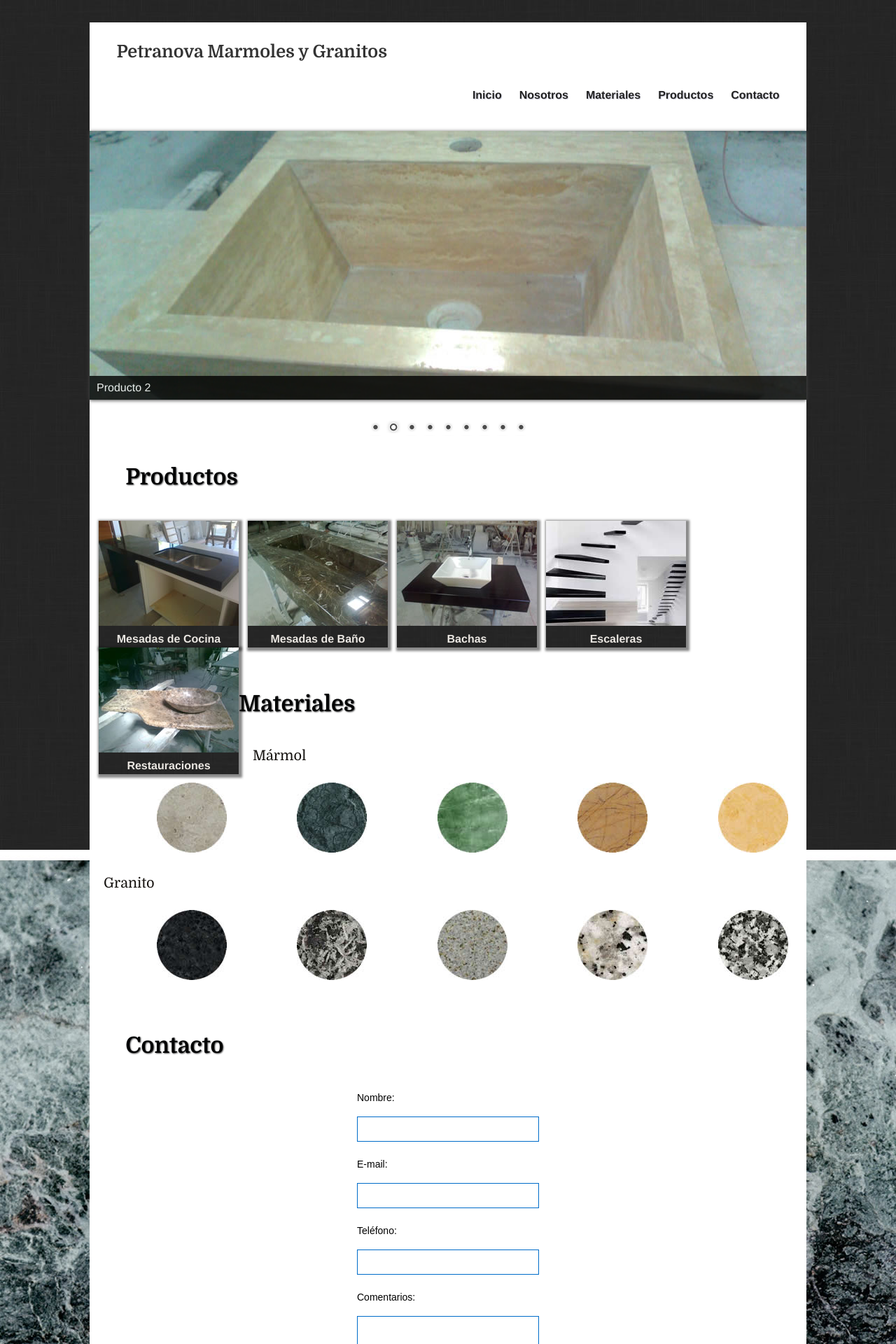
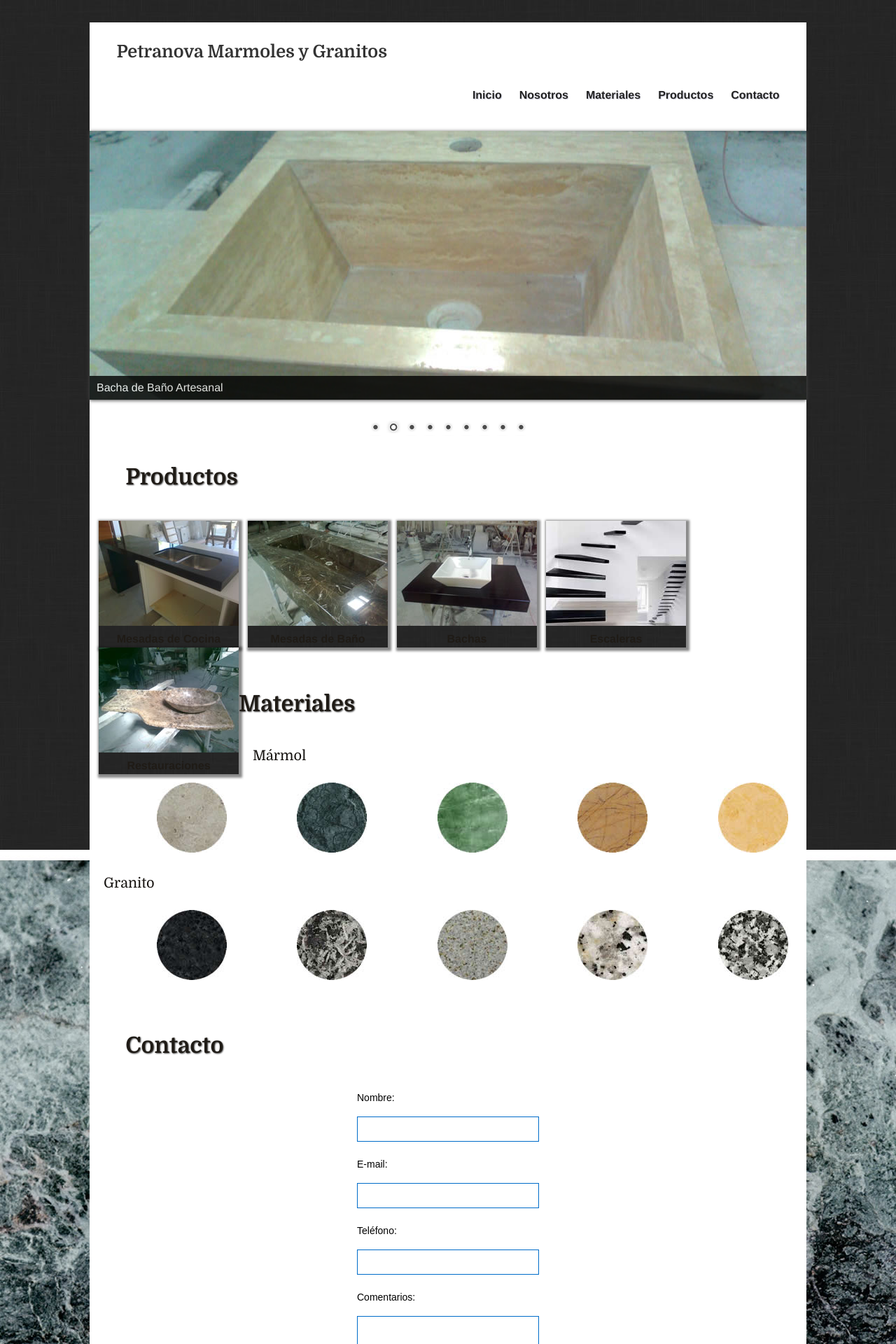
Before and after one commit to ignaciolopezjuani/petranova, a Jekyll site: the page built from index.html, in a window 1280 px wide. Shown: the top 1920 px of the page at 70% size. Built offline with Jekyll 4.4.1, drawn with Linux system fonts in a browser that asks for light colours; nearby versions of some CDN libraries; some web fonts are replaced; Markdown is read by kramdown in place of the engine named in the settings.

Commit message:
Add links, products.html and delete images

```diff
--- a/_layouts/default.html
+++ b/_layouts/default.html
@@ -71,9 +71,9 @@
         <div class="container">
             <h2 class="info_foot">  Petranova Marmoles y Granitos</h2>
             <p class="info_foot">Contactate con nosotros: Pablo Barrios 091 300 402 - Rodrigo Calixto 099 349 135
-<a href="http://www.petranovamarmoles@gmail.com" target="_blank">petranovamarmoles@gmail.com</a></p>
+<a class="light_a" href="http://www.petranovamarmoles@gmail.com" target="_blank">petranovamarmoles@gmail.com</a></p>
             <address class="vcard author">
-                Sitio creado por: <a class="url fn" href="http://www.lopezjuani.com" target="_blank">Ignacio López Juaní</a>
+                Sitio creado por: <a class="url fn light_a" href="http://www.lopezjuani.com" target="_blank">Ignacio López Juaní</a>
             </address>
         </div>
     </footer>
--- a/index.html
+++ b/index.html
@@ -11,15 +11,15 @@
   <section>
     <div class="slider-wrapper theme-default">
       <div id="slider" class="nivoSlider">
-          <img src="media/images/nivo/producto01.jpg" alt="" title="Producto 1"/>
-          <img src="media/images/nivo/producto02.jpg" alt="" title="Producto 2"/>
-          <img src="media/images/nivo/producto03.jpg" alt="" title="Producto 3"/>
-          <img src="media/images/nivo/producto04.jpg" alt="" title="Producto 4"/>
-          <img src="media/images/nivo/producto05.jpg" alt="" title="Producto 5"/>
-          <img src="media/images/nivo/producto06.jpg" alt="" title="Producto 6"/>
-          <img src="media/images/nivo/producto07.jpg" alt="" title="Producto 7"/>
-          <img src="media/images/nivo/producto08.jpg" alt="" title="Producto 8"/>
-          <img src="media/images/nivo/producto09.jpg" alt="" title="Producto 9" />
+          <img src="media/images/nivo/producto01.jpg" alt="" title="Bacha de Baño Artesanal"/>
+          <img src="media/images/nivo/producto02.jpg" alt="" title="Bacha de Baño Artesanal"/>
+          <img src="media/images/nivo/producto03.jpg" alt="" title="Mesada Cocina"/>
+          <img src="media/images/nivo/producto04.jpg" alt="" title="Mesada Baño"/>
+          <img src="media/images/nivo/producto05.jpg" alt="" title="Mesada Cocina"/>
+          <img src="media/images/nivo/producto06.jpg" alt="" title="Mesada Cocina"/>
+          <img src="media/images/nivo/producto07.jpg" alt="" title="Mesada Cocina"/>
+          <img src="media/images/nivo/producto08.jpg" alt="" title="Mesada Cocina"/>
+          <img src="media/images/nivo/producto09.jpg" alt="" title="Mesada Cocina" />
       </div>
     </div>
     <div id="htmlcaption" class="nivo-html-caption">
@@ -29,38 +29,38 @@
 
   <section class="main-section">
 
-    <h1 class="main-title">Productos</h1>
+    <h1 class="main-title"><a name="productos" id="productos">Productos</h1>
 
       <article class="products">
         <a href="#"><img src="media/images/productos/mesadacocina.jpg"/></a>
-        <h2><a href="#">Mesadas de Cocina</a></h2>
+        <h2><a class="light_a" href="#">Mesadas de Cocina</a></h2>
       </article>
 
       <article class="products">
         <a href="#"><img src="media/images/productos/mesadabanio.jpg"/></a>
-        <h2><a href="#">Mesadas de Baño</a></h2>
+        <h2><a class="light_a" href="#">Mesadas de Baño</a></h2>
       </article>
 
       <article class="products">
         <a href="#"><img src="media/images/productos/bacha.jpg"/></a>
-        <h2><a href="#">Bachas</a></h2>
+        <h2><a class="light_a" href="#">Bachas</a></h2>
       </article>
 
       <article class="products">
         <a href="#"><img src="media/images/productos/google/escalera.jpg"/></a>
-        <h2><a href="#">Escaleras</a></h2>
+        <h2><a class="light_a" href="#">Escaleras</a></h2>
       </article>
 
       <article class="products">
         <a href="#"><img src="media/images/productos/restauracion.jpg"/></a>
-        <h2><a href="#">Restauraciones</a></h2>
+        <h2><a class="light_a" href="#">Restauraciones</a></h2>
       </article>
   </section>
 
   <section class="main-section" id="materials">
-    <h1 class="main-title">Materiales</h1>
+    <h1 class="main-title"><a name="materiales" id="materiales">Materiales</h1>
     <article class="materiales">
-      <a href="#" class="sub-category">Mármol</a>
+      <a  name="marmol" id="marmol" class="sub-category">Mármol</a>
       <ul class="materials-list">
         <li><a href="#"><img src="media/images/materiales/marmol/1.jpg"/></a></li>
         <li><a href="#"><img src="media/images/materiales/marmol/2.jpg"/></a></li>
@@ -71,7 +71,7 @@
     </article>
 
     <article class="materiales">
-      <a href="#" class="sub-category">Granito</a>
+      <a name="granito" id="granito" class="sub-category">Granito</a>
       <ul class="materials-list">
         <li><a href="#"><img src="media/images/materiales/granito/1.jpg"/></a></li>
         <li><a href="#"><img src="media/images/materiales/granito/2.jpg"/></a></li>
@@ -83,7 +83,7 @@
   </section>
 
   <section class="main-section">
-    <h1 class="main-title">Contacto</h1>
+    <h1 class="main-title"><a name="contacto" id="contacto">Contacto</h1>
     <div class="contacto">
 
       <form  class="contacto" name="formulario" id="formulario" method="">
@@ -108,21 +108,21 @@
   </section>
 
   <section class="main-section">
-    <h1 class="main-title">Nosotros</h1>
+    <h1 class="main-title"><a name="nosotros" id="nosotros">Nosotros</h1>
       <div class="center">
         <h2 class="sub-category">Somos una marmoleria especializada en:</h2>
           <ul class="about-list">
-            <li>Mesadas de Cocina</li>
-            <li>Mesadas de Baño</li>
-            <li>Bachas Artesanales</li>
-            <li>Escaleras</li>
-            <li>Restauraciones</li>
+            <li><a href="#">Mesadas de Cocina</a></li>
+            <li><a href="#">Mesadas de Baño</a></li>
+            <li><a href="#">Bachas Artesanales</a></li>
+            <li><a href="#">Escaleras</a></li>
+            <li><a href="#">Restauraciones</a></li>
           </ul>
         <h2 class="sub-category">Trabajamos con:</h2>
           <ul class="about-list">
-            <li>Mármol</li>
-            <li>Granito</li>
-            <li>Cuarzo Sintético</li>
+            <li><a href="#">Mármol</a></li>
+            <li><a href="#">Granito</a></li>
+            <li><a href="#">Cuarzo Sintético</a></li>
           </ul>
         <h2 class="sub-category">Vamos a todo el país</h2>
         <h2 class="sub-category">Hacemos trabajos a medida, y realizamos presupuestos sin cargo.</h2>
--- a/media/css/base.css
+++ b/media/css/base.css
@@ -17,9 +17,13 @@
   line-height: 1.5em;
 }
 a {
-  color: #EBE7E2;
+  color: #1F1B16;
   text-decoration: none;
 }
+a .light_a {
+  color: #ACAAAA;
+}
+
 a:hover {
 color: #AC9C88;
 }
@@ -40,8 +44,11 @@
   text-align: center;
 }
 
-.about-list li {
-  color: #171411;
+.about-list li a{
+  color: #222;
+}
+.about-list li a:hover {
+  color: #AC9C88;
 }
 
 .main-container {
@@ -192,25 +199,12 @@
   text-align: center;
 }
 
-/* About */
-body.about {
+/* Products */
+body.products {
 }
 
-/* activities */
 
-body.activities {
 
-}
-
-/* afiliate */
-body.afiliate {
-
-}
-
-/* Contact */
-body.contact {
-
-}
 
 .contacto {
   width: 500px;
@@ -275,17 +269,3 @@
   text-align: center;
   line-height: 2em;
 }
-
-/* gallery */
-body.gallery {
-
-}
-
-
-/* links */
-body.links {
-
-}
-/* virtual-class-room */
-body.virtual-class-room {
-}
```
Also changed, not shown: other parts of _layouts/default.html (+12 -12 lines), products.html (added, +32 -0 lines), media/images/facebook.png (deleted), media/images/marble.jpg (deleted), media/images/marble2.jpg (deleted), media/images/mercadolibre.png (deleted), media/images/nemo.jpg (deleted), media/images/toystory.jpg (deleted), media/images/up.jpg (deleted), media/images/walle.jpg (deleted).
